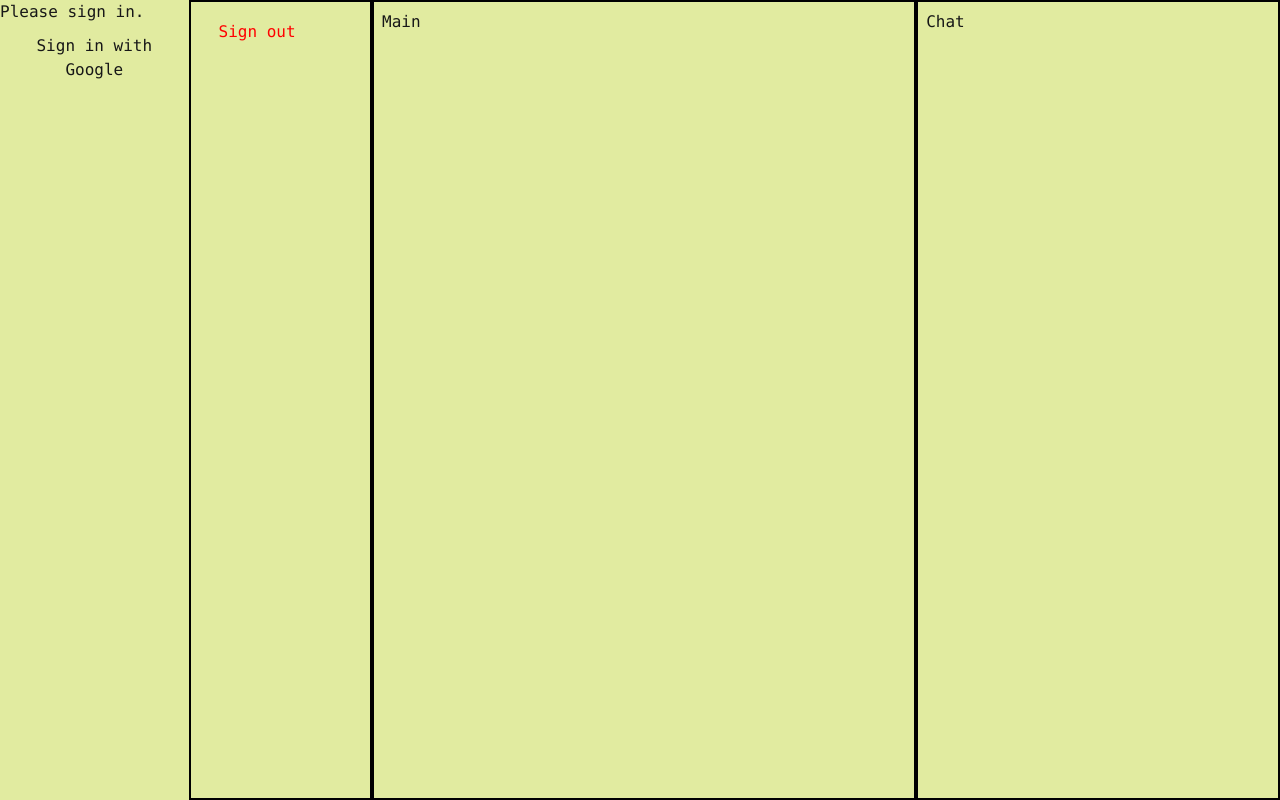
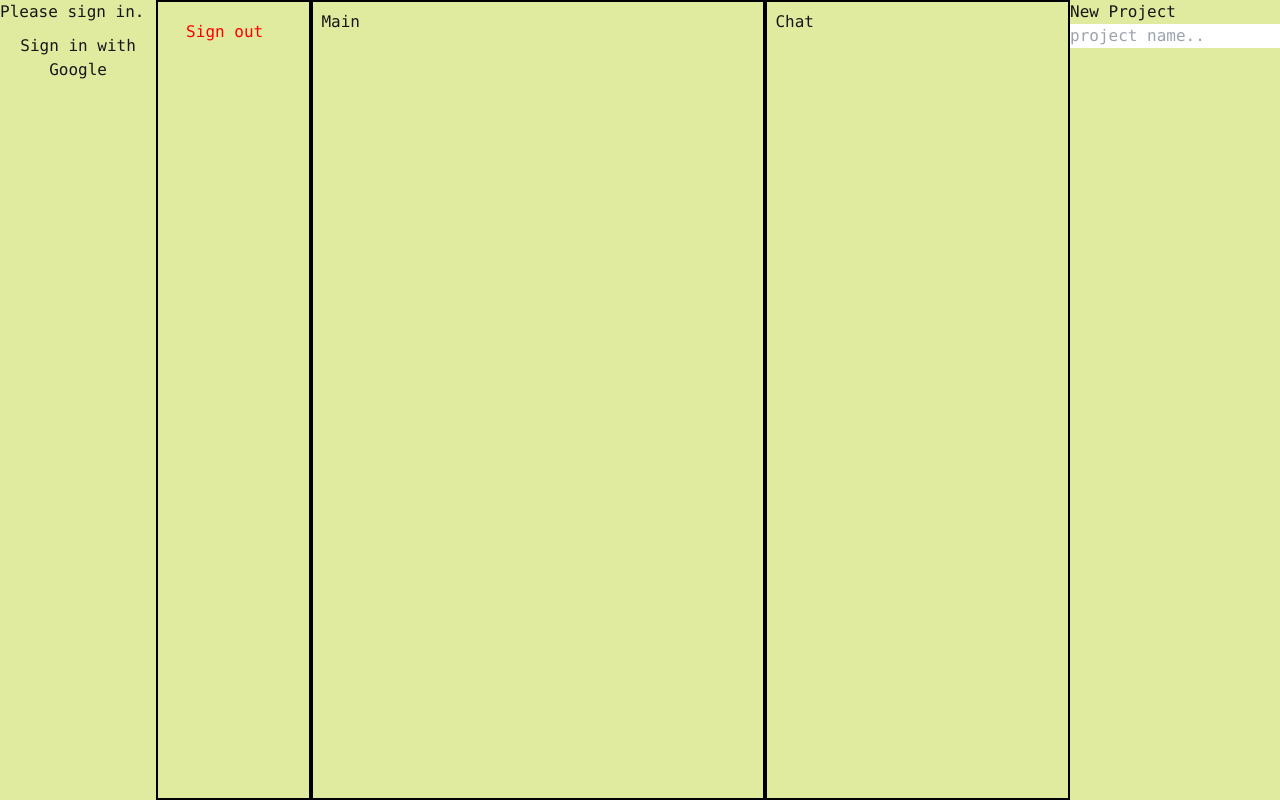
Before and after one commit to aajinn/redsoup, a Next.js app: page / in a window 1280 px wide. Built offline with nearby package versions, Linux system fonts and the light colour scheme; no server answers.

Commit message:
added new project form to home

```diff
--- a/app/page.tsx
+++ b/app/page.tsx
@@ -4,6 +4,7 @@ import GoogleSignIn from "@/components/auth/GoogleSignIn";
 import Main from "@/components/layout/Main";
 import Side from "@/components/layout/Side";
 import { useAuth } from "@/context/AuthContext";
+import NewProjectForm from "@/components/ui/NewProjectForm";
 
 
 export default function Home() {
@@ -26,7 +27,7 @@ export default function Home() {
 <Side/>
 <Main/>
 <Extra/>
-
+<NewProjectForm/>
   </div>
   );
 }
```
